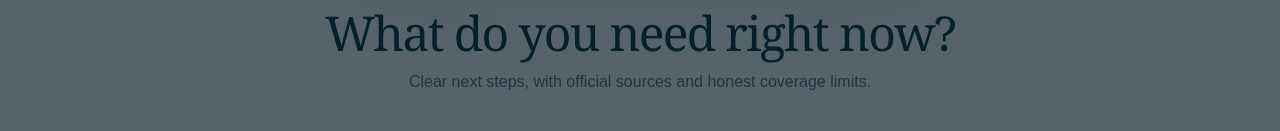
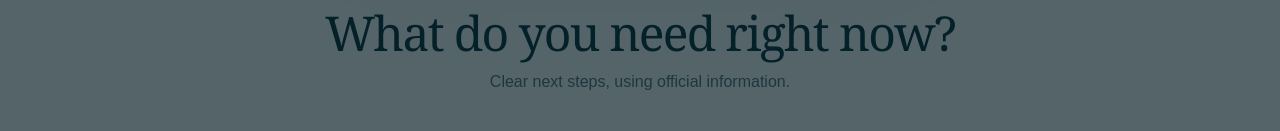
Before and after one commit to nazirulhafiy/TolongNow, a Next.js app: page / in a window 1280 px wide. Shown: the part 669-800 px from the top of the page. Built offline with nearby package versions, Linux system fonts and the light colour scheme.

Commit message:
Simplify homepage guidance copy

```diff
--- a/src/i18n/en.ts
+++ b/src/i18n/en.ts
@@ -34,7 +34,7 @@ export const en = {
   prototypeNotice: "Informational prototype · Not an emergency-dispatch service",
   builtBy: "Built by hafiy.my",
   needNow: "What do you need right now?",
-  nextSteps: "Clear next steps, with official sources and honest coverage limits.",
+  nextSteps: "Clear next steps, using official information.",
   areaCardDescription: "Weather, warnings and current official assistance nearby.",
   contactsCardDescription: "One-tap emergency and official agency links.",
   prepareCardDescription: "A calm, practical flood-preparedness checklist.",
--- a/src/i18n/ms.ts
+++ b/src/i18n/ms.ts
@@ -34,7 +34,7 @@ export const ms: Record<keyof typeof import("./en").en, string> = {
   prototypeNotice: "Prototaip maklumat · Bukan perkhidmatan penghantaran kecemasan",
   builtBy: "Dibina oleh hafiy.my",
   needNow: "Apakah bantuan yang anda perlukan sekarang?",
-  nextSteps: "Langkah seterusnya yang jelas, dengan sumber rasmi dan had liputan yang telus.",
+  nextSteps: "Langkah seterusnya yang jelas, berdasarkan maklumat rasmi.",
   areaCardDescription: "Cuaca, amaran dan bantuan rasmi semasa yang berdekatan.",
   contactsCardDescription: "Pautan satu ketik kepada kecemasan dan agensi rasmi.",
   prepareCardDescription: "Senarai semak persediaan banjir yang tenang dan praktikal.",
```
Also changed, not shown: 1 other file (tests, documents, lock files or other folders).
